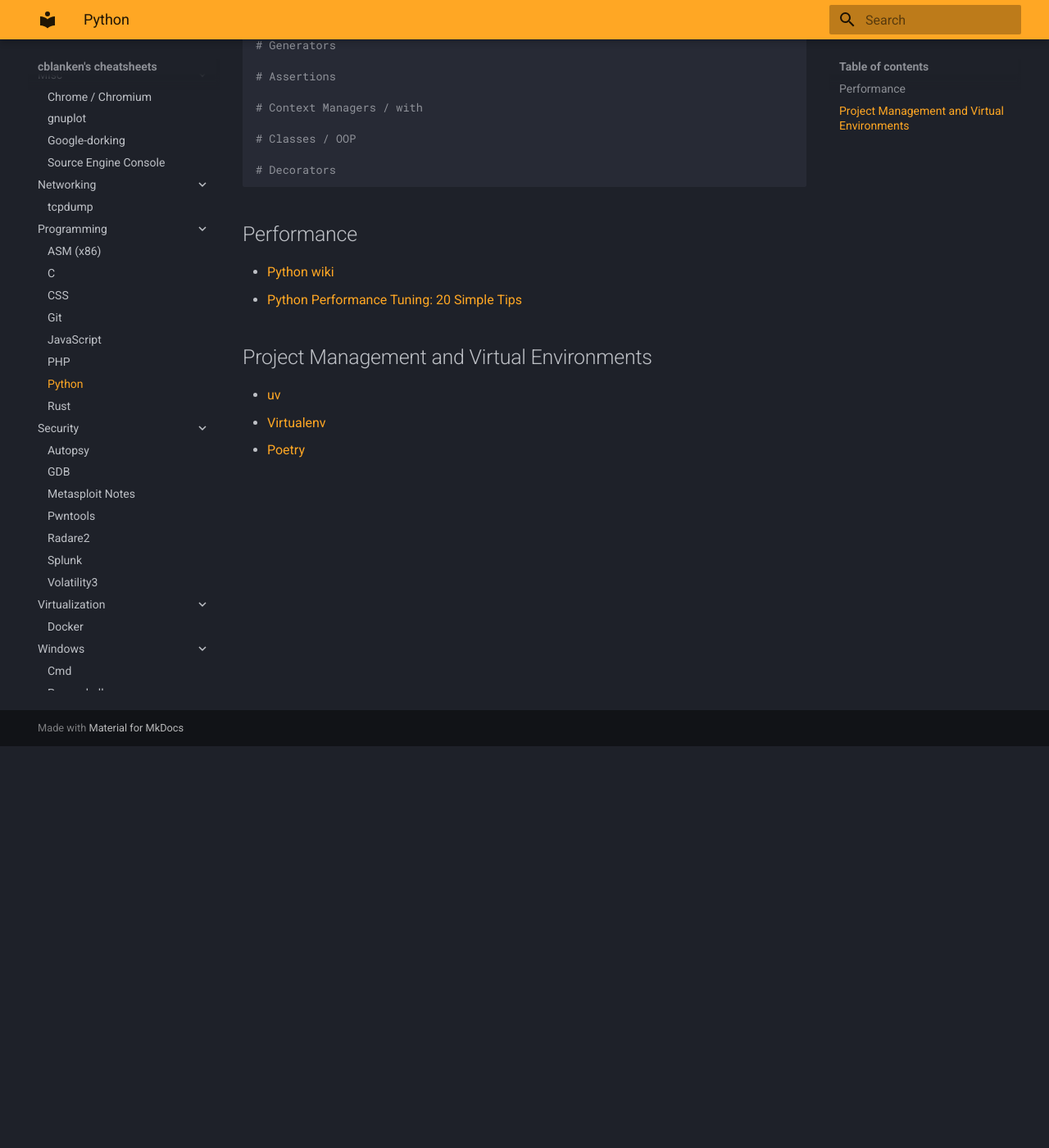
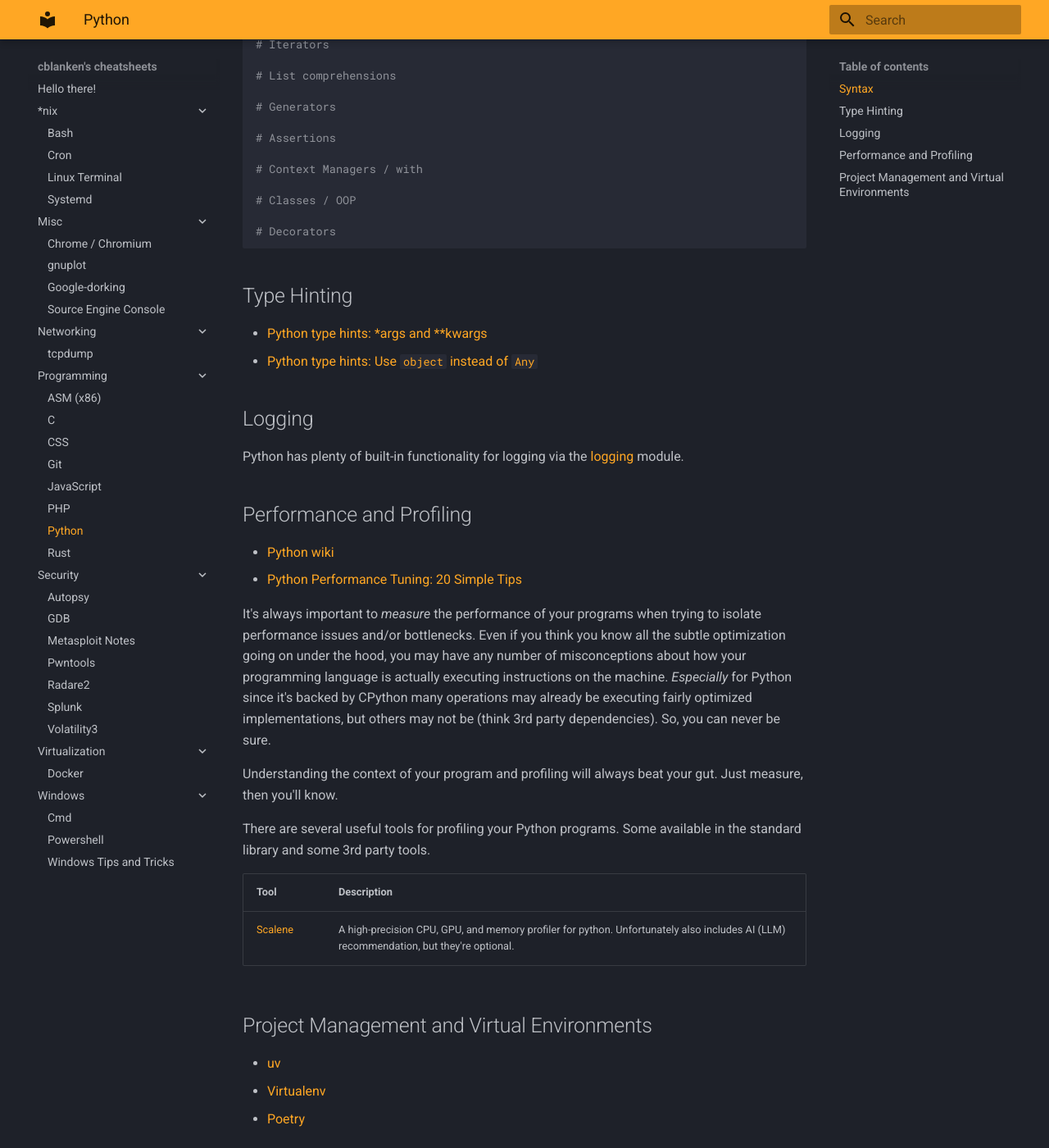
Before and after one commit to cblanken/cheatsheets, an MkDocs documentation site: the page built from docs/programming/python.md, in a window 1280 px wide and 1400 px high, scrolled down 490 px. Shown: the whole window at 82% size. Built offline with MkDocs 1.6.1 and Material for MkDocs 9.7.7, drawn with Linux system fonts in a browser that asks for light colours.

Commit message:
Add python perf and typing links

````diff
--- a/docs/programming/python.md
+++ b/docs/programming/python.md
@@ -1,6 +1,8 @@
 # Python
 
 TODO
+
+## Syntax
 
 ```python
 # Operators
@@ -30,10 +32,29 @@
 # Decorators
 ```
 
-## Performance
+## Type Hinting
+
+- [Python type hints: \*args and \*\*kwargs](https://adamj.eu/tech/2021/05/11/python-type-hints-args-and-kwargs/)
+- [Python type hints: Use `object` instead of `Any`](https://adamj.eu/tech/2021/05/07/python-type-hints-use-object-instead-of-any/)
+
+## Logging
+
+Python has plenty of built-in functionality for logging via the [logging](https://docs.python.org/3/library/logging.html#module-logging) module.
+
+## Performance and Profiling
 
 - [Python wiki](https://wiki.python.org/moin/PythonSpeed/PerformanceTips)
 - [Python Performance Tuning: 20 Simple Tips](https://stackify.com/20-simple-python-performance-tuning-tips/)
+
+It's always important to _measure_ the performance of your programs when trying to isolate performance issues and/or bottlenecks. Even if you think you know all the subtle optimization going on under the hood, you may have any number of misconceptions about how your programming language is actually executing instructions on the machine. _Especially_ for Python since it's backed by CPython many operations may already be executing fairly optimized implementations, but others may not be (think 3rd party dependencies). So, you can never be sure.
+
+Understanding the context of your program and profiling will always beat your gut. Just measure, then you'll know.
+
+There are several useful tools for profiling your Python programs. Some available in the standard library and some 3rd party tools.
+
+| Tool | Description |
+| --- | --- |
+| [Scalene](https://github.com/plasma-umass/scalene) | A high-precision CPU, GPU, and memory profiler for python. Unfortunately also includes AI (LLM) recommendation, but they're optional. |
 
 ## Project Management and Virtual Environments
 
````
